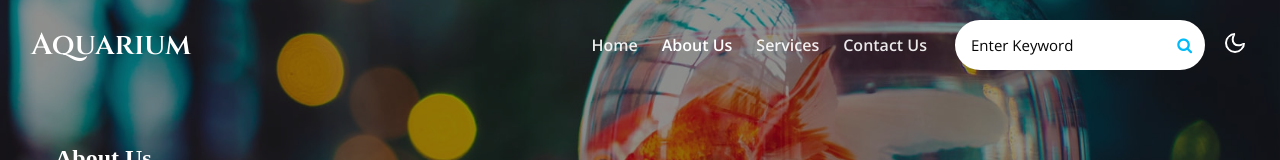
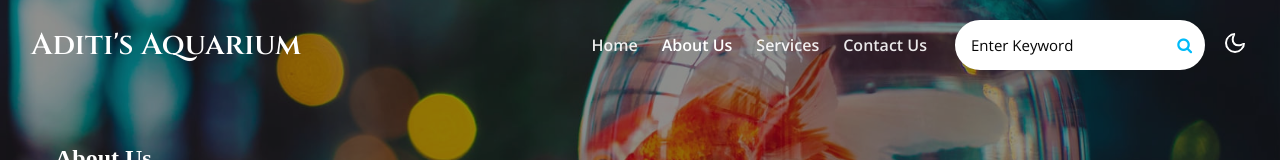
Before and after one commit to aditidew/Adaquarium, a plain HTML site: page about.html in a window 1280 px wide. Shown: the top 160 px of the page. Drawn offline with nearby package versions, Linux system fonts and the light colour scheme; a web font is replaced by a local one.

Commit message:
Update about.html

```diff
--- a/about.html
+++ b/about.html
@@ -1,21 +1,13 @@
-<!--
-Author: W3layouts
-Author URL: http://w3layouts.com
--->
 <!doctype html>
 <html lang="en">
 
 <head>
-    <!-- Required meta tags -->
     <meta charset="utf-8">
     <meta name="viewport" content="width=device-width, initial-scale=1, shrink-to-fit=no">
-    <title>Aquarium - Animals Category Responsive Website Template - About : W3Layouts</title>
-    <!-- google-fonts -->
+    <title>Aditi Aquarium </title>
     <link href="//fonts.googleapis.com/css2?family=Cinzel:wght@400;500;600;700;800;900&display=swap" rel="stylesheet">
     <link href="//fonts.googleapis.com/css2?family=Halant:wght@300;400;500;600;700&display=swap" rel="stylesheet">
     <link href="//fonts.googleapis.com/css2?family=Open+Sans:wght@300;400;600;700;800&display=swap" rel="stylesheet">
-    <!-- //google-fonts -->
-    <!-- Template CSS Style link -->
     <link rel="stylesheet" href="assets/css/style-starter.css">
 </head>
 
@@ -26,7 +18,7 @@ Author URL: http://w3layouts.com
             <nav class="navbar navbar-expand-lg stroke">
                 <h1>
                     <a class="navbar-brand d-flex align-items-center" href="index.html">
-                        Aquarium</a>
+                        Aditi's Aquarium</a>
                 </h1>
                 <!-- if logo is image enable this
     <a class="navbar-brand" href="#index.html">
@@ -459,7 +451,7 @@ Author URL: http://w3layouts.com
             </div>
             <div class="copyright text-center">
                 <div class="container">
-                    <p class="copy-footer-29">© 2021 Aquarium. All rights reserved | Designed by <a
+                    <p class="copy-footer-29">© Aditi's Aquarium | Designed by Aditi <a
                             href="https://w3layouts.com" target="_blank">W3layouts</a></p>
                 </div>
             </div>
```
